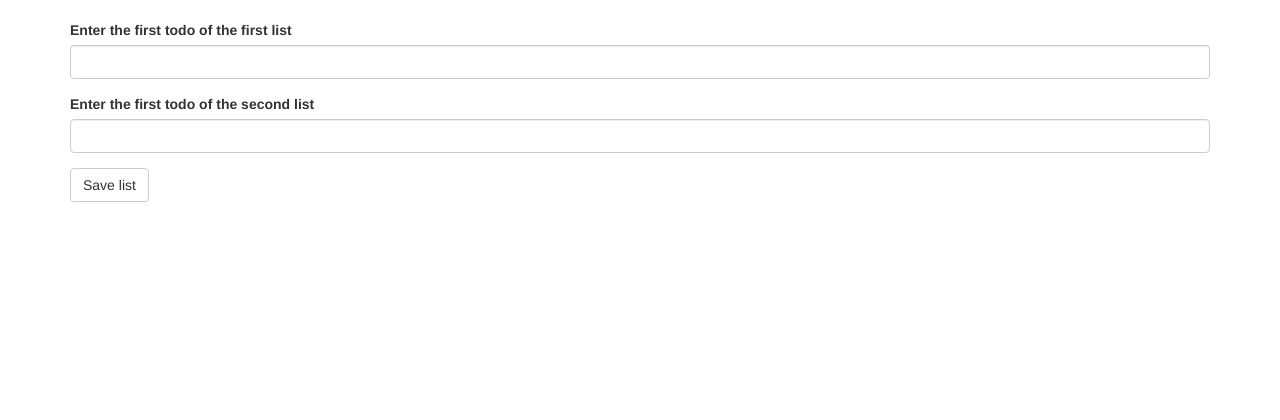
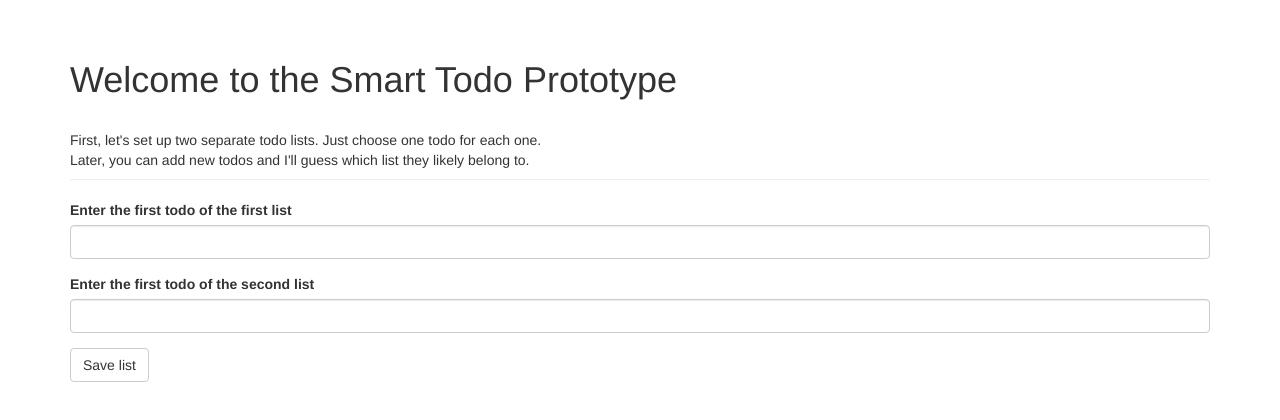
Before and after one commit to haslhofer/embedding, a Flask app: page /setupitems in a window 1280 px wide. Shown: the part 52-472 px from the top of the page. Run offline with Flask 2, Linux system fonts and the light colour scheme; some libraries are stand-ins or nearby versions.

Commit message:
make prototype prettier and add confidence scores

```diff
--- a/application.py
+++ b/application.py
@@ -31,7 +31,7 @@ class SetupForm(FlaskForm):
     submit = SubmitField('Save list')
 
 class NameForm(FlaskForm):
-    name = StringField('What is the todo you want me to assign to either list 1 or list 2', validators=[DataRequired()])
+    name = StringField('Enter a new todo. I will guess which list it belongs to', validators=[DataRequired()])
     submit = SubmitField('Guess which list it belongs to')
 
 
@@ -72,7 +72,9 @@ def additems():
         todolist2 = session['todo2']
          # we have a new string
         todolist = [getFullString(todolist1), getFullString(todolist2) ]
-        idx, distance = getClosestIndex(form.name.data, todolist)
+        idx, distance, distances = getClosestIndex(form.name.data, todolist)
+        session['confidence1'] = 1-distances[0]
+        session['confidence2'] = 1-distances[1]
         if (idx == 0):
             session['todo1'].append(form.name.data)
         else:
@@ -83,7 +85,7 @@ def additems():
 
         return redirect(url_for('additems'))
 
-    return render_template('index.html', form=form, name=session.get('name'), bucket = session.get('idx'), list1 = session['todo1'], list2 = session['todo2'])
+    return render_template('index.html', form=form, name=session.get('name'), bucket = session.get('idx'), list1 = session['todo1'], list2 = session['todo2'], confidence1 = session.get('confidence1'), confidence2 = session.get('confidence2'))
 
 # General pages
 
@@ -163,7 +165,7 @@ def getClosestIndex(query, sentences):
         print("\nTop 5 most similar sentences in corpus:")
 
         for idx, distance in results[0:number_top_matches]:
-            return idx, distance
+            return idx, distance, distances
         #    print(sentences[idx].strip(), "(Cosine Score: %.4f)" % (1-distance))
 
 if __name__ == "__main__":
--- a/templates/setup.html
+++ b/templates/setup.html
@@ -1,9 +1,16 @@
 {% extends "base.html" %}
 {% import "bootstrap/wtf.html" as wtf %}
 
-{% block title %}PyBert prototype Setup {% endblock %}
+{% block title %}Smart Todo prototype: Setup {% endblock %}
 
 {% block page_content %}
+<div class="page-header">
+
+    <h1>Welcome to the Smart Todo Prototype </h1> <br>
+    First, let's set up two separate todo lists. Just choose one todo for each one. <br>
+    Later, you can add new todos and I'll guess which list they likely belong to. <br>
+
+</div>
 
 {{ wtf.quick_form(form) }}
 
```
Also changed, not shown: templates/index.html (+6 -1 lines).
